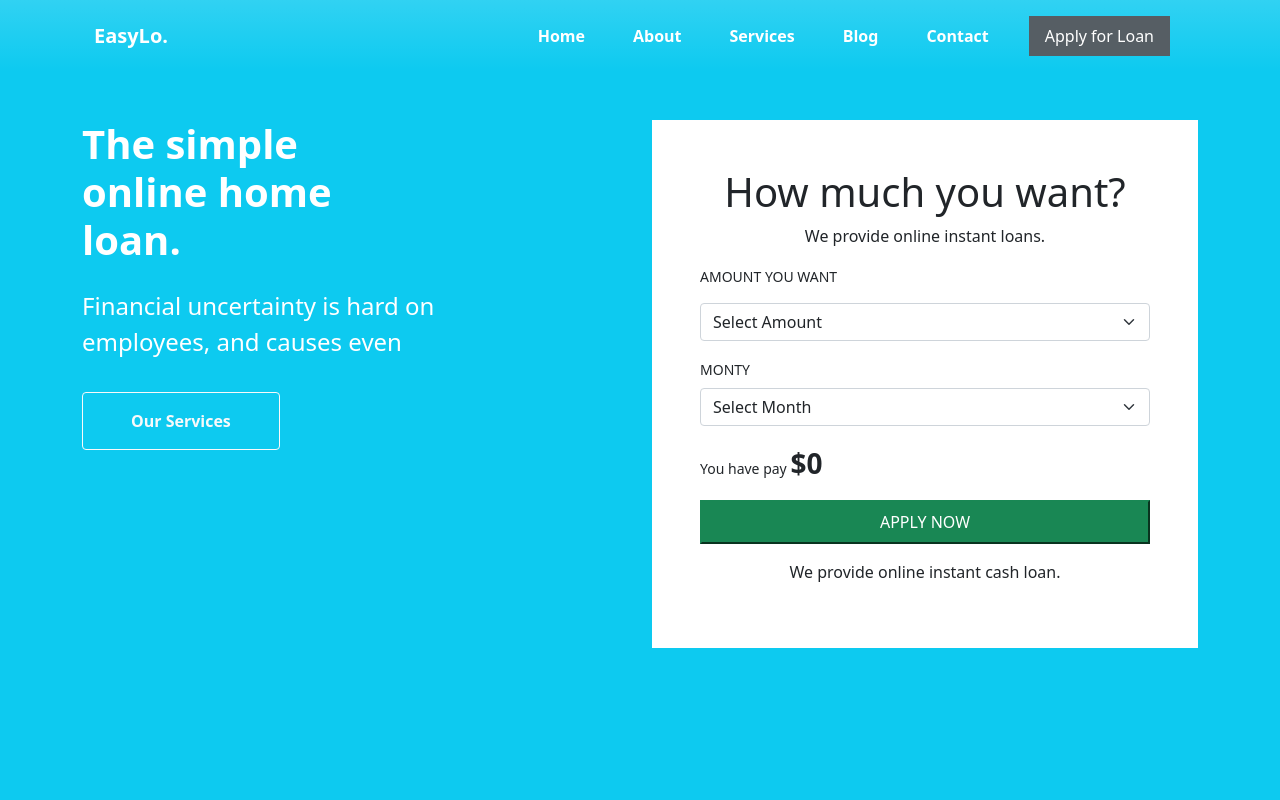
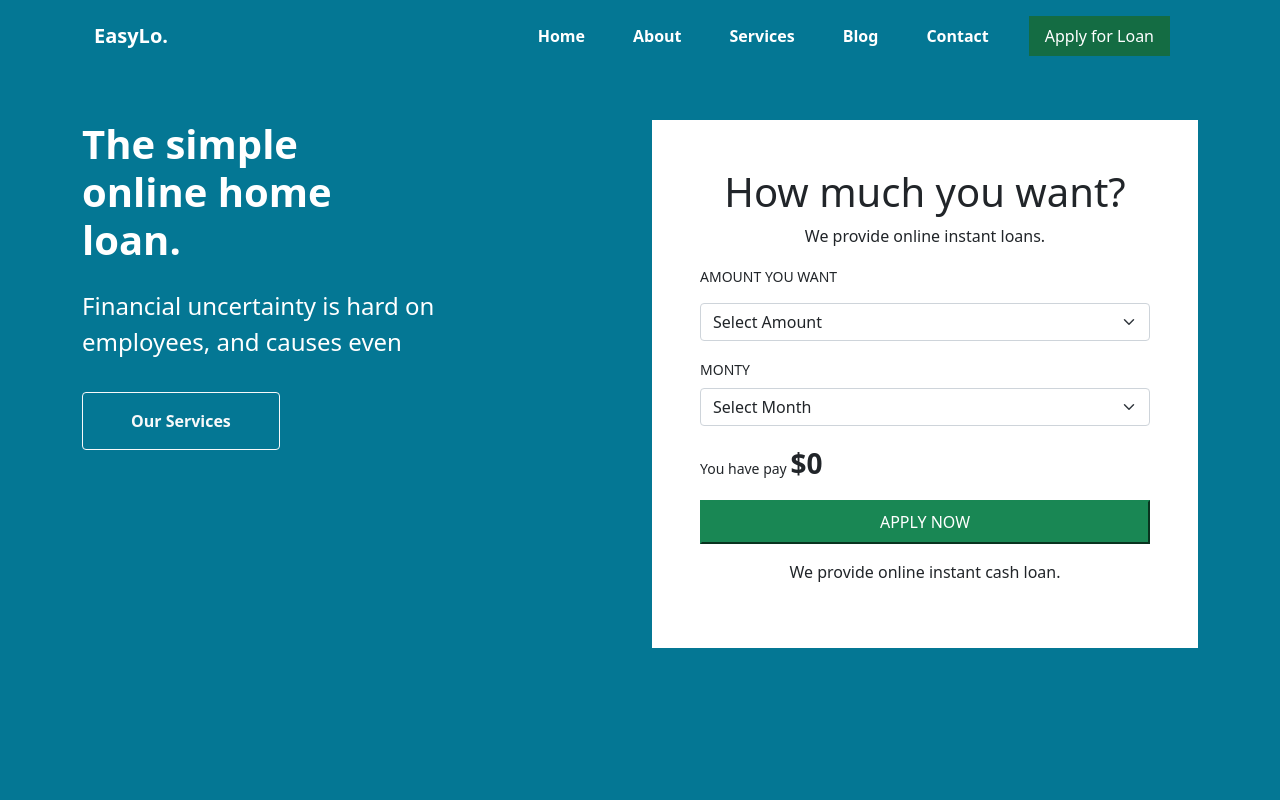
Before and after one commit to boakaidorborkamara/Financial-Service-Website, a plain HTML site: page index.html in a window 1280 px wide. Shown: the top 800 px of the page. Drawn offline with Linux system fonts and the light colour scheme.

Commit message:
updated color of landing page

```diff
--- a/css/style.css
+++ b/css/style.css
@@ -1,10 +1,12 @@
-#line{
-    width: 5px;
-    background-color: white;
-}
+
 
 #showcase-text{
     height: 100vh;
+    background-color: rgb(4, 119, 148);
+}
+
+#nav-area{
+    background-color: rgb(4, 119, 148);
 }
 
 #apply-btn{
--- a/index.html
+++ b/index.html
@@ -12,7 +12,7 @@
 </head>
 <body>
     <!--navigation bar-->
-    <div class=" bg-info bg-gradient p-2 text-light">
+    <div class=" p-2 text-light" id="nav-area">
         <div class="container">
             <nav class="navbar navbar-expand-lg navbar-light">
             <div class="container-fluid">
@@ -38,7 +38,7 @@
                         <a class="nav-link active text-white fw-bold" aria-current="page" href="#">Contact</a>
                     </li>
                     <li class="nav-item px-3">
-                        <a class="nav-link active btn-secondary text-white px-3 py-2" aria-current="page" href="#">Apply for Loan</a>
+                        <a class="nav-link active btn-success text-white px-3 py-2" aria-current="page" href="#">Apply for Loan</a>
                     </li>
                 </ul>
                 <!-- <form class="d-flex">
@@ -52,7 +52,7 @@
     </div>
 
     <!-- showcase section  -->
-    <section class="bg-info jumbotron bg-cover p-5 " id="showcase-text">
+    <section class=" jumbotron bg-cover p-5 " id="showcase-text">
         <!-- <img id="showcase-background-image" src="./img/house.jpg" alt="beatiful house" class="img-fluid bg-transparent"> -->
         <div class="container" >
             <div class="row">
```
